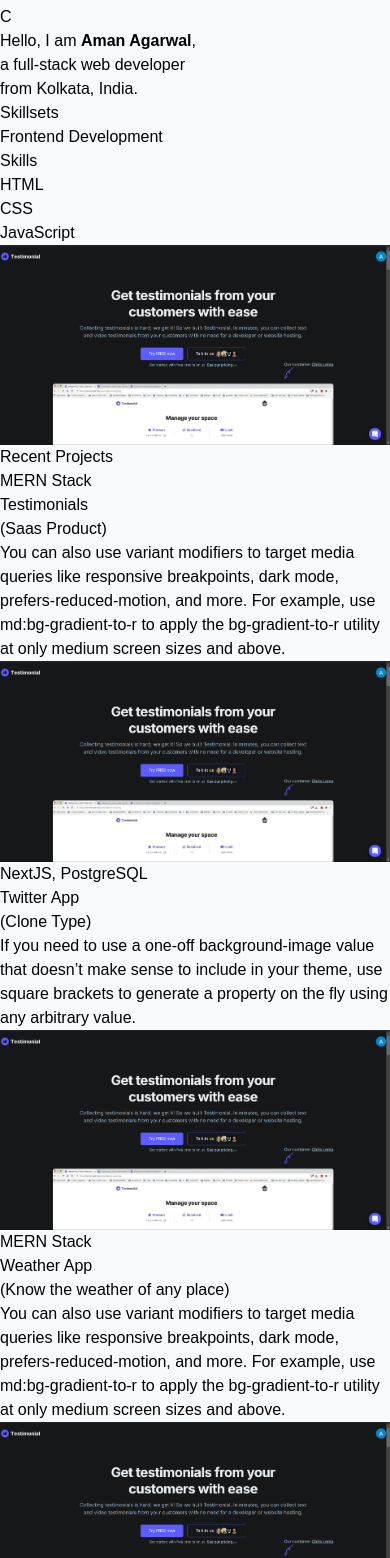
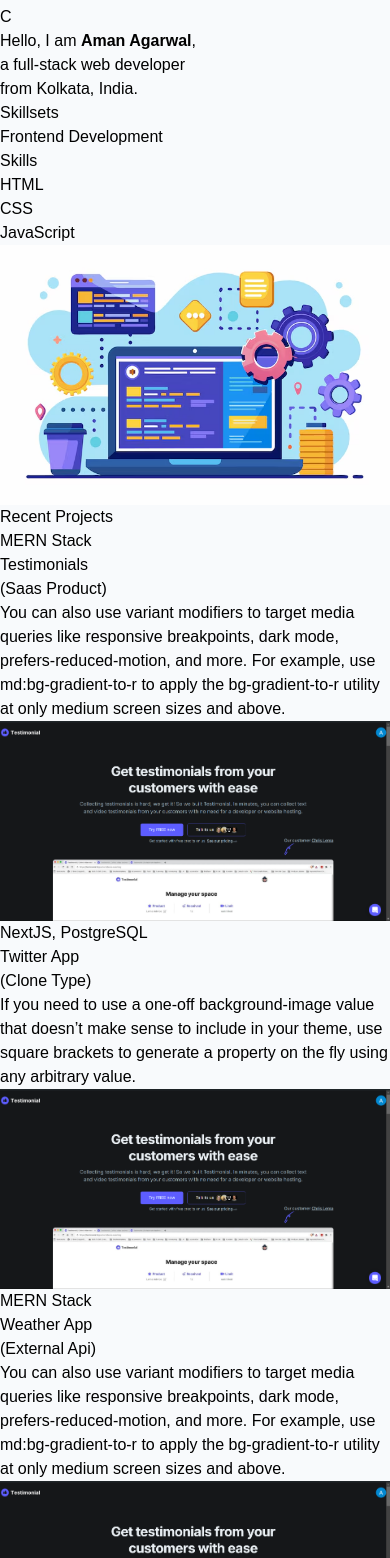
Before and after one commit to kingtyrant69/portfolio, a React (Vite) app: page / in a window 390 px wide. Shown: the part 274-1832 px from the top of the page. Built offline with nearby package versions, Linux system fonts and the light colour scheme.

Commit message:
changes in project

```diff
--- a/src/assets/projects.jsx
+++ b/src/assets/projects.jsx
@@ -32,7 +32,7 @@ const Projects = () => {
         <div className="sticky top-0">
           <ProjectCard
             title="Weather App"
-            footer="Know the weather of any place"
+            footer="External Api"
             content="You can also use variant modifiers to target media queries like responsive breakpoints, dark mode, prefers-reduced-motion, and more. For example, use md:bg-gradient-to-r to apply the bg-gradient-to-r utility at only medium screen sizes and above."
             image_url="/image.png"
             stack="MERN Stack"
--- a/src/assets/skills.jsx
+++ b/src/assets/skills.jsx
@@ -3,14 +3,14 @@ import SkillCard from "../components/skillCard";
 
 const Skills = () => {
   const [list, setList] = useState(["HTML", "CSS", "JavaScript"]);
-  const [image, setImage] = useState("./image.png");
+  const [image, setImage] = useState("./1.avif");
   const [title, setTitle] = useState("Frontend Development");
 
   return (
     <div className="sticky top-0">
     <div className="bg-slate-50 h-[100vh]">
       <div className="flex justify-center items-center lg:pr-24">
-        <div className="lg:inline-block hidden w-[40%]"></div>
+        <div className="lg:inline-block hidden w-[20%]"></div>
         <div>
           <div>
             <div className="flex justify-between items-center">
--- a/src/components/Project-card.jsx
+++ b/src/components/Project-card.jsx
@@ -5,22 +5,23 @@ const ProjectCard = ({title, stack, content, image_url, footer, color}) => {
     <div>
       <div className={`${color} h-screen w-full lg:rounded-t-[80px] rounded-t-[50px] p-24`}>
         <div className="flex justify-center">
-          <div className="flex flex-col lg:flex-row lg:gap-20 gap-5 w-1/2">
+          <div className="flex flex-col lg:flex-row lg:gap-20 gap-5 w-2/3">
               <p className=" text-slate-700">{stack}</p>
-            <div className="">
+            <div>
               <p className="text-slate-700 font-bold hover:underline cursor-pointer">{title}</p>
               <p className="text-slate-700">({footer})</p>
             </div>
           </div>
-            <div className="flex items-center justify-center w-1/2">
-              <p className="text-slate-700">
-                {content}
-              </p>
-            </div>
+          <div className="flex items-center justify-center w-2/3">
+            <p className="text-slate-700">
+              {content}
+            </p>
+          </div>
+
         </div>
         <div className="flex justify-center items-center">
           <div className="lg:w-2/3 w-0"></div>
-            <img src={image_url} className="w-[100%] lg:w-[50%] h-fit hover:scale-105 transition lg:mt-20 mt-10 fade-in"/>
+          <img src={image_url} className="w-[100%] lg:w-[50%] h-fit hover:scale-105 transition lg:mt-20 mt-10"/>
         </div>
       </div>
     </div>
--- a/src/components/skillCard.jsx
+++ b/src/components/skillCard.jsx
@@ -3,7 +3,7 @@ import propTypes from 'prop-types'
 const SkillCard = ({image_url, title, secondTitle, skills}) => {
   return (
     <div className=''>
-      <div className='flex lg:flex-row flex-col-reverse bg-slate-200 rounded-lg'>
+      <div className='flex lg:flex-row flex-col-reverse bg-slate-200 h-[400px] rounded-lg'>
         <div className='lg:w-1/2'>
         <div className='flex flex-col gap-5  p-10'>
                 <p className='font-bold text-lg'>
@@ -22,7 +22,7 @@ const SkillCard = ({image_url, title, secondTitle, skills}) => {
         </div>
         </div>
         <div className='lg:w-1/2'>
-            <img src={image_url} className='rounded-xl lg:h-full w-full' />
+            <img src={image_url} className='rounded-xl h-full w-fit' />
         </div>
         </div>
     </div>
--- a/src/index.css
+++ b/src/index.css
@@ -184,11 +184,7 @@ body {
     font-size: 100%;
     font-weight: 600;
     margin: 0;
-    -webkit-mask-image: -webkit-radial-gradient(#000, #fff);
     padding: 0;
-  }
-  .btn-20:disabled {
-    cursor: default;
   }
   .btn-20:-moz-focusring {
     outline: auto;
@@ -201,7 +197,6 @@ body {
   }
   .btn-20 {
     border-radius: 99rem;
-    border-width: 2px;
     overflow: hidden;
     padding: 1rem 1.8rem;
     position: relative;
@@ -218,7 +213,7 @@ body {
     position: absolute;
     top: 0;
     transform: skew(0deg) translateX(-20%);
-    transition: transform 0.6s ease;
+    transition: transform 0.3s ease;
     width: 120%;
   }
   .btn-20:hover:before {
```
Also changed, not shown: public/1.avif (added).
